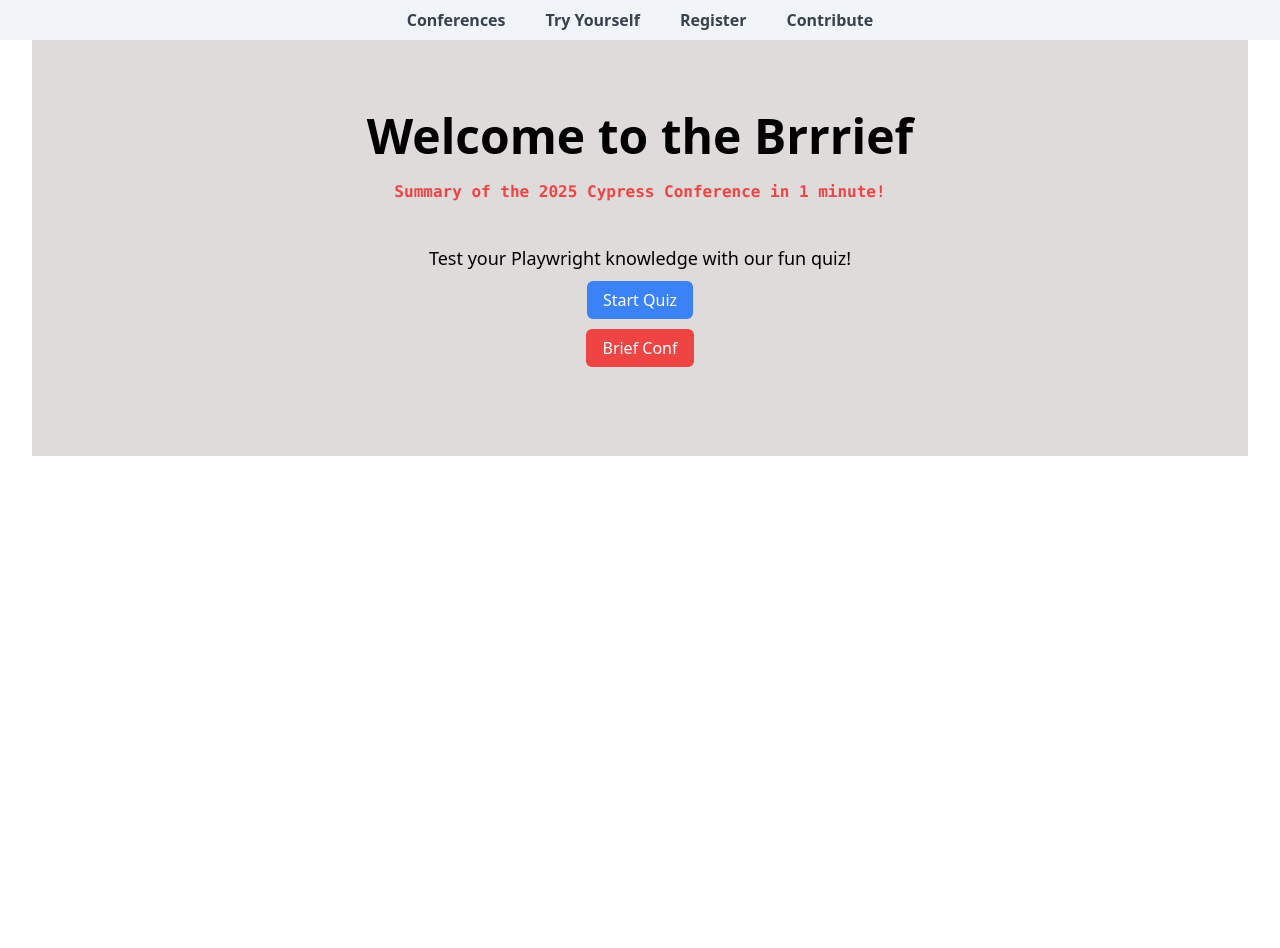
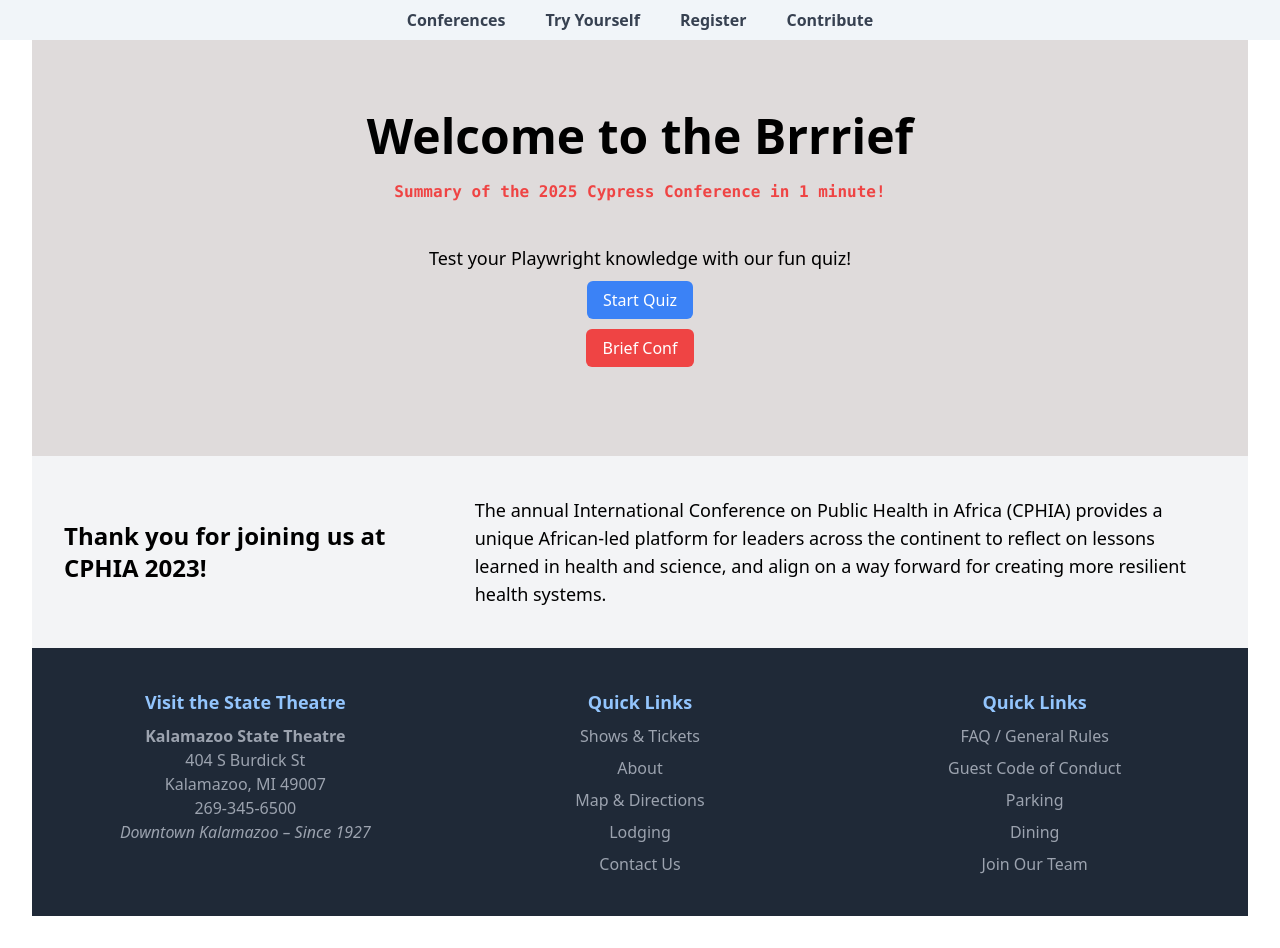
Before and after one commit to armanabbassii/GetBrieff, a React (Vite) app: page / in a window 1280 px wide. Before the commit the page ends 800 px from the top, so only its background shows below. Built offline with nearby package versions, Linux system fonts and the light colour scheme.

Commit message:
footer + thanksfull parts

```diff
--- a/src/components/HomePage.jsx
+++ b/src/components/HomePage.jsx
@@ -1,12 +1,15 @@
 import React from "react";
 // import Subscribe from "./EmailBar";
 import HeroHome from "./Hero/HeroHome.jsx";
+import Footer from "./footer.jsx";
+import Appreciation from "./appreciation.jsx";
 
 function HeroBrief() {
   return (
     <div>
       <HeroHome />
-      {/* <Subscribe /> */}
+      <Appreciation />
+      <Footer />
     </div>
   );
 }
--- /dev/null
+++ b/src/components/appreciation.jsx
@@ -0,0 +1,28 @@
+import React from "react";
+
+function ConferenceSection() {
+  return (
+    <div className="w-full flex justify-between items-center bg-gray-100 px-8 py-10">
+      {/* Left Section */}
+      <div className="w-1/3 text-left mr-10">
+        {" "}
+        {/* Added margin-right */}
+        <h2 className="text-2xl font-bold">
+          Thank you for joining us at CPHIA 2023!
+        </h2>
+      </div>
+
+      {/* Right Section */}
+      <div className="w-2/3 text-left">
+        <p className="text-lg">
+          The annual International Conference on Public Health in Africa (CPHIA)
+          provides a unique African-led platform for leaders across the
+          continent to reflect on lessons learned in health and science, and
+          align on a way forward for creating more resilient health systems.
+        </p>
+      </div>
+    </div>
+  );
+}
+
+export default ConferenceSection;
--- /dev/null
+++ b/src/components/footer.jsx
@@ -0,0 +1,99 @@
+import React from "react";
+
+function Footer() {
+  return (
+    <footer className="bg-gray-800 text-white py-10">
+      <div className="max-w-7xl mx-auto px-4 sm:px-6 lg:px-8">
+        <div className="grid grid-cols-2 md:grid-cols-3 gap-8">
+          {/* First Column: Visit Information */}
+          <div>
+            <h4 className="text-lg font-semibold mb-2 text-blue-300">
+              Visit the State Theatre
+            </h4>
+            <p className="text-gray-400">
+              <strong>Kalamazoo State Theatre</strong>
+              <br />
+              404 S Burdick St
+              <br />
+              Kalamazoo, MI 49007
+              <br />
+              269-345-6500
+              <br />
+              <em>Downtown Kalamazoo – Since 1927</em>
+            </p>
+          </div>
+
+          {/* Second Column: Quick Links */}
+          <div>
+            <h4 className="text-lg font-semibold mb-2 text-blue-300">
+              Quick Links
+            </h4>
+            <ul className="space-y-2 text-gray-400">
+              <li>
+                <a href="#" className="hover:text-white">
+                  Shows & Tickets
+                </a>
+              </li>
+              <li>
+                <a href="#" className="hover:text-white">
+                  About
+                </a>
+              </li>
+              <li>
+                <a href="#" className="hover:text-white">
+                  Map & Directions
+                </a>
+              </li>
+              <li>
+                <a href="#" className="hover:text-white">
+                  Lodging
+                </a>
+              </li>
+              <li>
+                <a href="#" className="hover:text-white">
+                  Contact Us
+                </a>
+              </li>
+            </ul>
+          </div>
+
+          {/* Third Column: More Links */}
+          <div>
+            <h4 className="text-lg font-semibold mb-2 text-blue-300">
+              Quick Links
+            </h4>
+            <ul className="space-y-2 text-gray-400">
+              <li>
+                <a href="#" className="hover:text-white">
+                  FAQ / General Rules
+                </a>
+              </li>
+              <li>
+                <a href="#" className="hover:text-white">
+                  Guest Code of Conduct
+                </a>
+              </li>
+              <li>
+                <a href="#" className="hover:text-white">
+                  Parking
+                </a>
+              </li>
+              <li>
+                <a href="#" className="hover:text-white">
+                  Dining
+                </a>
+              </li>
+              <li>
+                <a href="#" className="hover:text-white">
+                  Join Our Team
+                </a>
+              </li>
+            </ul>
+          </div>
+        </div>
+      </div>
+    </footer>
+  );
+}
+
+export default Footer;
--- a/src/output.css
+++ b/src/output.css
@@ -107,7 +107,7 @@
 }
 
 /*
-! tailwindcss v3.4.13 | MIT License | https://tailwindcss.com
+! tailwindcss v3.4.14 | MIT License | https://tailwindcss.com
 */
 
 /*
@@ -550,7 +550,7 @@
 
 /* Make elements with the HTML hidden attribute stay hidden by default */
 
-[hidden] {
+[hidden]:where(:not([hidden="until-found"])) {
   display: none;
 }
 
@@ -617,6 +617,10 @@
   margin-bottom: 3rem;
 }
 
+.mb-2 {
+  margin-bottom: 0.5rem;
+}
+
 .mb-4 {
   margin-bottom: 1rem;
 }
@@ -631,6 +635,10 @@
 
 .ml-1 {
   margin-left: 0.25rem;
+}
+
+.mr-10 {
+  margin-right: 2.5rem;
 }
 
 .mt-2 {
@@ -653,12 +661,24 @@
   display: flex;
 }
 
+.grid {
+  display: grid;
+}
+
 .hidden {
   display: none;
 }
 
 .h-5 {
   height: 1.25rem;
+}
+
+.w-1\/3 {
+  width: 33.333333%;
+}
+
+.w-2\/3 {
+  width: 66.666667%;
 }
 
 .w-2\/4 {
@@ -681,8 +701,16 @@
   max-width: 72rem;
 }
 
+.max-w-7xl {
+  max-width: 80rem;
+}
+
 .cursor-pointer {
   cursor: pointer;
+}
+
+.grid-cols-2 {
+  grid-template-columns: repeat(2, minmax(0, 1fr));
 }
 
 .flex-col {
@@ -701,10 +729,20 @@
   justify-content: space-between;
 }
 
+.gap-8 {
+  gap: 2rem;
+}
+
 .space-x-10 > :not([hidden]) ~ :not([hidden]) {
   --tw-space-x-reverse: 0;
   margin-right: calc(2.5rem * var(--tw-space-x-reverse));
   margin-left: calc(2.5rem * calc(1 - var(--tw-space-x-reverse)));
+}
+
+.space-y-2 > :not([hidden]) ~ :not([hidden]) {
+  --tw-space-y-reverse: 0;
+  margin-top: calc(0.5rem * calc(1 - var(--tw-space-y-reverse)));
+  margin-bottom: calc(0.5rem * var(--tw-space-y-reverse));
 }
 
 .rounded-lg {
@@ -723,10 +761,6 @@
   border-width: 1px;
 }
 
-.border-2 {
-  border-width: 2px;
-}
-
 .border-b {
   border-bottom-width: 1px;
 }
@@ -734,11 +768,6 @@
 .border-black {
   --tw-border-opacity: 1;
   border-color: rgb(0 0 0 / var(--tw-border-opacity));
-}
-
-.border-yellow-600 {
-  --tw-border-opacity: 1;
-  border-color: rgb(202 138 4 / var(--tw-border-opacity));
 }
 
 .bg-blue-100 {
@@ -771,6 +800,11 @@
   background-color: rgb(249 250 251 / var(--tw-bg-opacity));
 }
 
+.bg-gray-800 {
+  --tw-bg-opacity: 1;
+  background-color: rgb(31 41 55 / var(--tw-bg-opacity));
+}
+
 .bg-green-400 {
   --tw-bg-opacity: 1;
   background-color: rgb(74 222 128 / var(--tw-bg-opacity));
@@ -789,11 +823,6 @@
 .bg-yellow-400 {
   --tw-bg-opacity: 1;
   background-color: rgb(250 204 21 / var(--tw-bg-opacity));
-}
-
-.bg-yellow-200 {
-  --tw-bg-opacity: 1;
-  background-color: rgb(254 240 138 / var(--tw-bg-opacity));
 }
 
 .p-4 {
@@ -861,6 +890,11 @@
   font-family: ui-monospace, SFMono-Regular, Menlo, Monaco, Consolas, "Liberation Mono", "Courier New", monospace;
 }
 
+.text-2xl {
+  font-size: 1.5rem;
+  line-height: 2rem;
+}
+
 .text-3xl {
   font-size: 1.875rem;
   line-height: 2.25rem;
@@ -897,6 +931,11 @@
 .text-black {
   --tw-text-opacity: 1;
   color: rgb(0 0 0 / var(--tw-text-opacity));
+}
+
+.text-blue-300 {
+  --tw-text-opacity: 1;
+  color: rgb(147 197 253 / var(--tw-text-opacity));
 }
 
 .text-blue-500 {
@@ -1213,6 +1252,24 @@
   background-color: rgb(229 231 235 / var(--tw-bg-opacity));
 }
 
+.hover\:text-white:hover {
+  --tw-text-opacity: 1;
+  color: rgb(255 255 255 / var(--tw-text-opacity));
+}
+
+@media (min-width: 640px) {
+  .sm\:px-6 {
+    padding-left: 1.5rem;
+    padding-right: 1.5rem;
+  }
+}
+
+@media (min-width: 768px) {
+  .md\:grid-cols-3 {
+    grid-template-columns: repeat(3, minmax(0, 1fr));
+  }
+}
+
 @media (min-width: 1024px) {
   .lg\:px-8 {
     padding-left: 2rem;
```
Also changed, not shown: src/components/quizResult.jsx (added).
